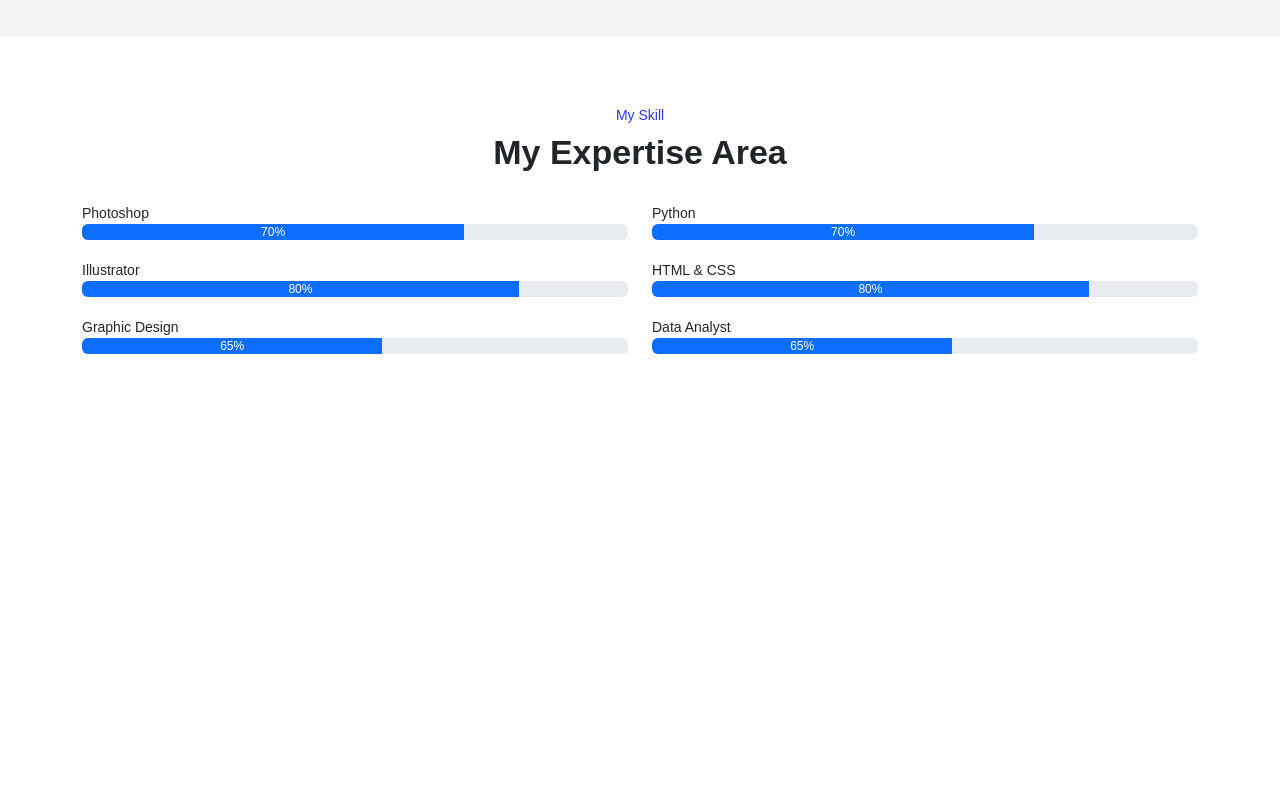
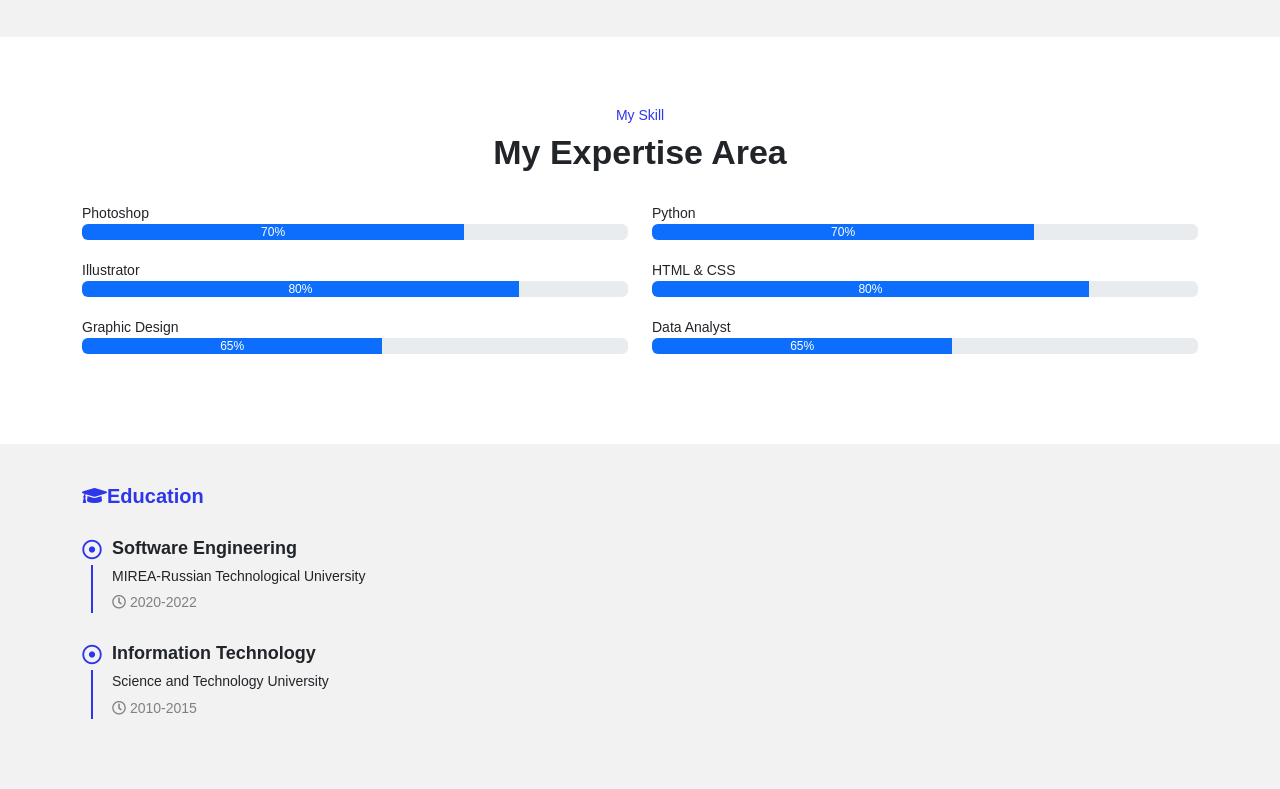
Before and after one commit to belindaelisabeth/test_12, a plain HTML site: page index.html in a window 1280 px wide. Shown: the part 1012-1801 px from the top of the page. Before the commit the page ends 1456 px from the top, so only its background shows below. Drawn offline with Linux system fonts and the light colour scheme.

Commit message:
commit ketiga

```diff
--- a/css/custom.css
+++ b/css/custom.css
@@ -178,3 +178,64 @@
 .home-skill ..progress-bar {
   background: #2d36eb;
 }
+
+/* Home page .qualification sectiom */
+
+.home-qualification {
+  background: #f2f2f2;
+  padding-top: 40px;
+  padding-bottom: 40px;
+}
+
+.home-qualification .inner h2 {
+  margin-bottom: 30px;
+  font-size: 20px;
+  font-weight: 700;
+  color: #2d36eb;
+}
+
+.home-qualification .item {
+  margin-bottom: 30px;
+  position: relative;
+  padding-left: 30px;
+}
+
+.home-qualification .item:before {
+  content: "\f192";
+  font-family: "Font Awesome 5 free";
+  font-weight: normal;
+  font-size: 20px;
+  position: absolute;
+  top: -3px;
+  left: 0;
+  z-index: 100;
+  background: #f2f2f2;
+  color: #2d36eb;
+}
+
+.home-qualification .inner .item .v-line {
+  content: "";
+  position: absolute;
+  top: 0;
+  left: 9px;
+  width: 2px;
+  height: 100%;
+  background-color: #2d36eb;
+  z-index: 1;
+}
+
+.home-qualification .item h3 {
+  font-size: 18px;
+  font-weight: 700;
+}
+
+.home-qualification .item h4 {
+  font-size: 14px;
+  font-weight: 500;
+}
+
+.home-qualification .item .time {
+  font-size: 14px;
+  font-weight: 500;
+  color: #808080;
+}
--- a/index.html
+++ b/index.html
@@ -170,6 +170,33 @@
       </div>
      </div>
 
+     <div class="home-qualification">
+      <div class="container">
+        <div class="row">
+          <div class="col-md-6">
+            <div class="inner">
+              <h2><i class="fas fa-graduation-cap"></i>Education</h2>
+              <div class="item">
+                <h3>Software Engineering</h3>
+                <h4>MIREA-Russian Technological University</h4>
+                <div class="time"><i class="far fa-clock"></i> 2020-2022</div>
+                <div class="v-line"></div>
+              </div>
+              <div class="item">
+                <h3>Information Technology</h3>
+                <h4>Science and Technology University</h4>
+                <div class="time"><i class="far fa-clock"></i> 2010-2015</div>
+                <div class="v-line"></div>
+              </div>
+
+            </div>
+          </div>
+          <div class="col-md-6">
+
+          </div>
+        </div>
+      </div>
+     </div>
 
     <script src="js/jquery-3.7.1.min.js"></script>
     <script src="js/popper.min.js"></script>
```
